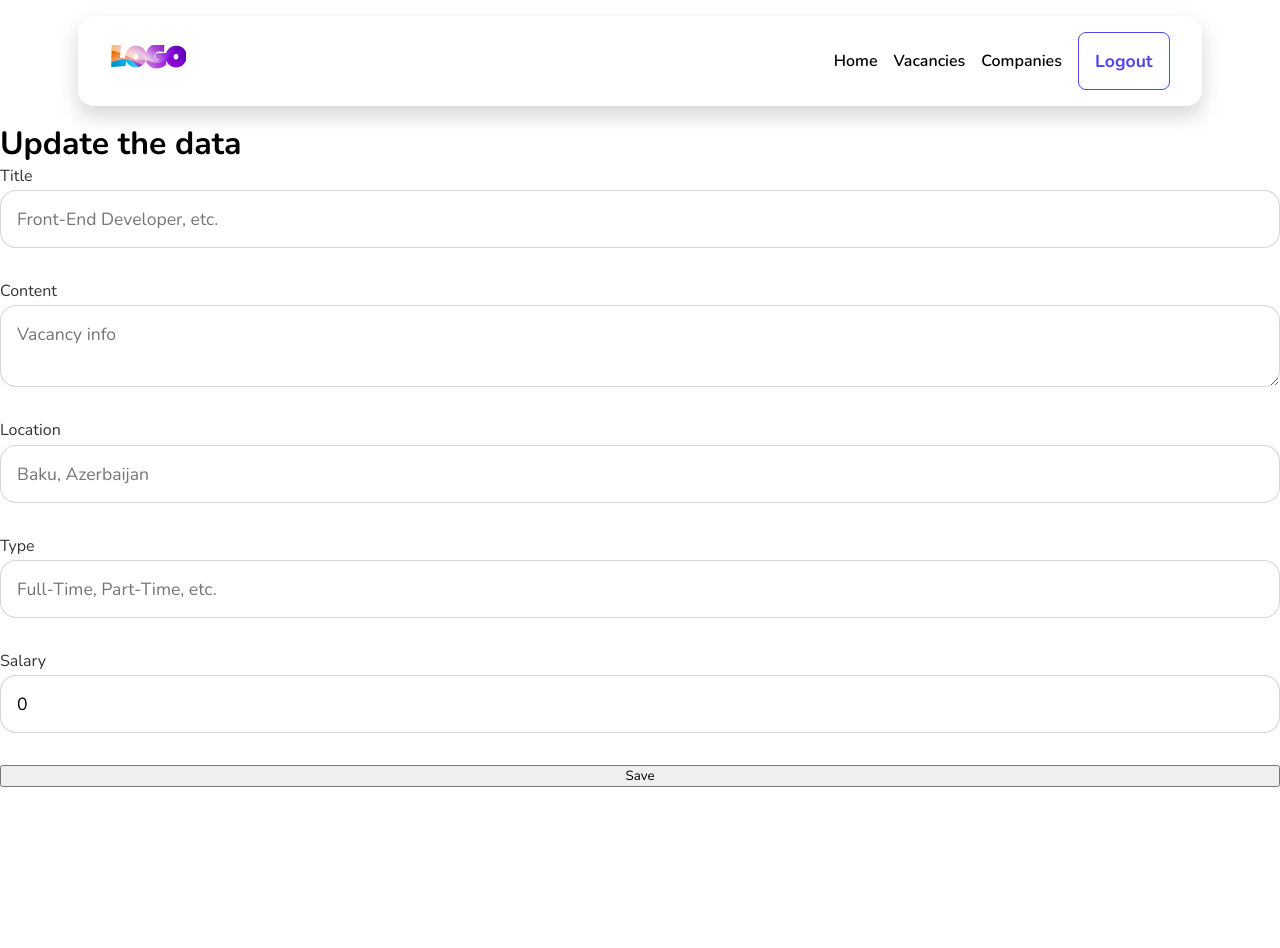
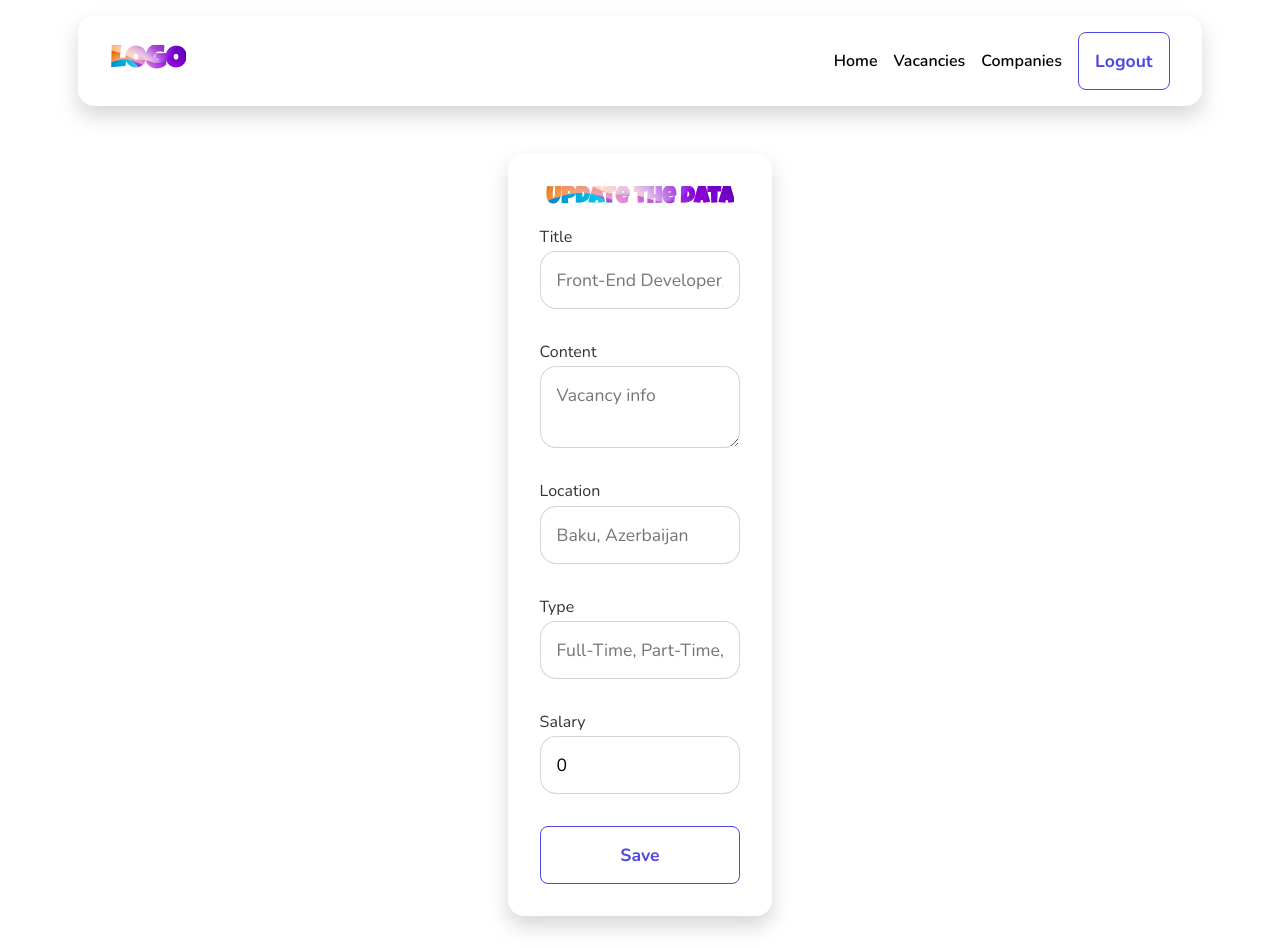
Before and after one commit to emilabbasov06/japp_api, a React (Vite) app in the folder client/: page /edit in a window 1280 px wide. Before the commit the page ends 800 px from the top, so only its background shows below. Built offline with nearby package versions, Linux system fonts and the light colour scheme; sample sign-in values are in the browser's storage.

Commit message:
wrote css styles for crud operation pages

```diff
--- a/client/src/index.css
+++ b/client/src/index.css
@@ -354,478 +354,7 @@ p {
 
 
 
-/*
-body {
-  overflow-x: hidden;
-  background-size: cover;
-  background-repeat: no-repeat;
-  background-position: center;
-  background-attachment: fixed;
-}
-
-.heading {
-  background: url('./assets/images/background.jpg');
-  background-repeat: no-repeat;
-  background-position: center;
-  background-size: cover;
-  font-family: 'Luckiest Guy', sans-serif;
-  font-size: 6rem;
-  -webkit-background-clip: text;
-  -moz-background-clip: text;
-  -webkit-text-fill-color: transparent;
-}
-
-.heading-h1 {
-  background: url('./assets/images/background.jpg');
-  background-repeat: no-repeat;
-  background-position: center;
-  background-size: cover;
-  font-family: 'Luckiest Guy', sans-serif;
-  font-size: 4rem;
-  -webkit-background-clip: text;
-  -moz-background-clip: text;
-  -webkit-text-fill-color: transparent;
-}
-
-.heading-h2 {
-  background: url('./assets/images/background.jpg');
-  background-repeat: no-repeat;
-  background-position: center;
-  background-size: cover;
-  font-family: 'Luckiest Guy', sans-serif;
-  font-size: 3rem;
-  -webkit-background-clip: text;
-  -moz-background-clip: text;
-  -webkit-text-fill-color: transparent;
-}
-
-.button {
-  padding: 1rem 2rem;
-  background: none;
-  border: 1px solid #4f46e5;
-  color: #4f46e5;
-  border-radius: 1rem;
-  font-size: 1rem;
-  font-weight: 700;
-  transition: 0.5s all;
-  cursor: pointer;
-}
-
-.button:hover {
-  background-color: #4f46e5;
-  color: #fff;
-  box-shadow: 0 10px 20px rgba(197, 197, 197, 0.712);
-}
-
-header,
-main {
-  padding: 2rem;
-  display: flex;
-  align-items: center;
-  justify-content: center;
-}
-
-header>div {
-  width: 90%;
-  display: flex;
-  align-items: center;
-  justify-content: space-between;
-  box-shadow: 0 10px 20px rgba(197, 197, 197, 0.712);
-  border-radius: 1rem;
-  padding: 1rem 2rem;
-}
-
-.search {
-  box-shadow: 0 10px 20px rgba(197, 197, 197, 0.712);
-  width: 80%;
-  padding: 1rem;
-  font-size: 1.5rem;
-  border: none;
-  border-radius: 1rem;
-}
-
-header .logo {
-  font-size: 2rem;
-}
-
-header nav ul {
-  display: flex;
-  align-items: center;
-  justify-content: space-between;
-  list-style: none;
-  gap: 2rem;
-}
-
-header nav ul li a {
-  text-decoration: none;
-  color: #000;
-  transition: 0.5s all;
-  font-weight: 600;
-}
-
-header nav ul li a:hover {
-  color: rgb(109, 58, 156);
-}
-
-main>div {
-  width: 90%;
-  height: 70vh;
-  display: flex;
-  align-items: center;
-  justify-content: space-between;
-  border-radius: 1rem;
-  padding: 1rem 2rem;
-}
-
-.welcome,
-.welcome-img {
-  width: calc(100% / 2);
-  display: flex;
-  align-items: center;
-  justify-content: center;
-}
-
-.welcome-img {
-  padding: 2rem;
-  border: none;
-  border-radius: 20rem;
-}
-
-.welcome {
-  flex-direction: column;
-  gap: 1rem;
-}
-
-.btn_div {
-  width: 100%;
-}
-
-main p {
-  font-size: 1.1rem;
-}
-
-section {
-  display: flex;
-  align-items: center;
-  justify-content: center;
-}
-
-section>div {
-  width: 90%;
-  height: 70vh;
-  display: flex;
-  align-items: center;
-  justify-content: space-between;
-  border-radius: 1rem;
-  padding: 1rem 2rem;
-}
-
-.content_one,
-.human_one,
-.human_two,
-.content_two {
-  width: calc(100% / 2);
-  display: flex;
-  align-items: center;
-  justify-content: center;
-}
-
-.content_one,
-.content_two {
-  flex-direction: column;
-  justify-content: flex-start;
-  align-items: flex-start;
-  padding: 1rem;
-  gap: 2rem;
-}
-
-.content_one ul {
-  font-size: 1.2rem;
-  list-style-position: inside;
-  display: flex;
-  flex-direction: column;
-  gap: 1rem;
-}
-
-.content_one span {
-  font-weight: bold;
-}
-
-.human_one {
-  padding: 2rem;
-  border: none;
-}
-
-.heros {
-  display: flex;
-  flex-direction: column;
-  align-items: center;
-  justify-content: center;
-  gap: 10rem;
-}
-
-
-
-
-
-
-
-.login-card {
-  background: #ffffff;
-  padding: 2rem;
-  border-radius: 12px;
-  box-shadow: 0 10px 20px rgba(197, 197, 197, 0.712);
-  width: 350px;
-  text-align: center;
-}
-
-.login-title {
-  font-size: 1.5rem;
-  font-weight: bold;
-  margin-bottom: 5px;
-}
-
-.login-subtitle {
-  color: #666;
-  margin-bottom: 1rem;
-}
-
-.input-group {
-  display: flex;
-  flex-direction: column;
-  text-align: left;
-  margin-bottom: 1rem;
-}
-
-.input-group label {
-  font-size: 0.9rem;
-  font-weight: 600;
-  margin-bottom: 5px;
-}
-
-.input-group input {
-  padding: 10px;
-  border: 1px solid #ddd;
-  border-radius: 8px;
-  font-size: 1rem;
-  outline: none;
-}
-
-.login-button {
-  background: #4f46e5;
-  color: white;
-  padding: 10px;
-  font-size: 1rem;
-  border: none;
-  border-radius: 8px;
-  cursor: pointer;
-  width: 100%;
-  margin-top: 10px;
-}
-
-.login-footer {
-  font-size: 0.9rem;
-  margin-top: 10px;
-}
-
-.login-footer a {
-  color: #4f46e5;
-  font-weight: bold;
-  text-decoration: none;
-}
-
-.form_c {
-  width: 90%;
-  display: flex;
-  align-items: center;
-  justify-content: center;
-}
-
-.signup-card {
-  background: #ffffff;
-  padding: 2rem;
-  border-radius: 12px;
-  box-shadow: 0 10px 20px rgba(197, 197, 197, 0.712);
-  width: 350px;
-  text-align: center;
-}
-
-.signup-title {
-  font-size: 1.5rem;
-  font-weight: bold;
-  margin-bottom: 5px;
-}
-
-.signup-subtitle {
-  color: #666;
-  margin-bottom: 1rem;
-}
-
-.input-group {
-  display: flex;
-  flex-direction: column;
-  text-align: left;
-  margin-bottom: 1rem;
-}
-
-.input-group label {
-  font-size: 0.9rem;
-  font-weight: 600;
-  margin-bottom: 5px;
-}
-
-.input-group input,
-textarea {
-  padding: 10px;
-  border: 1px solid #ddd;
-  border-radius: 8px;
-  font-size: 1rem;
-  outline: none;
-}
-
-.signup-button {
-  background: #4f46e5;
-  color: white;
-  padding: 10px;
-  font-size: 1rem;
-  border: none;
-  border-radius: 8px;
-  cursor: pointer;
-  width: 100%;
-  margin-top: 10px;
-}
-
-.signup-footer {
-  font-size: 0.9rem;
-  margin-top: 10px;
-}
-
-.signup-footer a {
-  color: #4f46e5;
-  font-weight: bold;
-  text-decoration: none;
-}
-
-
-.vacancies,
-.companies {
-  background: url(./assets/images/background.jpg);
-  background-size: cover;
-  background-position: center;
-  background-repeat: no-repeat;
-  background-attachment: fixed;
-  box-shadow: 0 10px 20px rgba(197, 197, 197, 0.712);
-  padding: 3rem;
-  border-radius: 4rem;
-  width: 90%;
-  display: flex;
-  align-items: center;
-  justify-content: center;
-  gap: 3rem;
-  flex-wrap: wrap;
-}
-
-.v_card {
-  width: calc(80% / 2);
-  height: 200px;
-  display: flex;
-  align-items: center;
-  justify-content: center;
-}
-
-.v_card h2,
-.v_card p,
-.v_card .btn_div {
-  height: calc(100% / 3);
-}
-
-.vac_content {
-  text-align: left;
-  overflow: hidden;
-  margin-bottom: 1rem;
-}
-
-.v_page {
-  padding: 3rem;
-  gap: 3rem;
-  display: flex;
-  flex-direction: column;
-  align-items: center;
-  justify-content: center;
-}
-
-.v_det {
-  display: flex;
-  flex-direction: column;
-  padding: 3rem;
-}
-
-.v_det p {
-  font-size: 1.5rem;
-}
-
-
-.modal-overlay {
-  position: fixed;
-  top: 0;
-  left: 0;
-  width: 100%;
-  height: 100%;
-  background: rgba(0, 0, 0, 0.5);
-  display: flex;
-  align-items: center;
-  justify-content: center;
-}
-
-.modal-content span {
-  font-weight: bold;
-}
-
-.modal-content {
-  background: white;
-  padding: 20px;
-  border-radius: 10px;
-  width: 40%;
-  box-shadow: 0 4px 10px rgba(0, 0, 0, 0.3);
-}
-
-.modal-content h2 {
-  margin-bottom: 10px;
-}
-
-.modal-content p {
-  margin-bottom: 15px;
-}
-
-.modal-content button {
-  background: #4f46e5;
-  color: white;
-  border: 1px solid #4f46e5;
-  padding: 10px 20px;
-  border-radius: 5px;
-  cursor: pointer;
-  transition: 0.5s all;
-}
-
-.modal-content button:hover {
-  background: none;
-  color: #4f46e5;
-}
-
-.job-particles {
-  display: flex;
-  align-items: center;
-  justify-content: space-between;
-}
-
-.job-particles p {
-  display: flex;
-  align-items: center;
-  justify-content: center;
-  gap: 0.2rem;
-  font-size: 1.1rem;
-  font-weight: bold;
-}
+/* Dashboard.jsx (CSS Styles) -> STARTING POINT */
 
 .dashboard {
   display: flex;
@@ -901,11 +430,8 @@ th {
   background-color: #4e46e591;
 }
 
-.logo {
-  text-decoration: none;
-}
-
 .top {
+  width: 90%;
   display: flex;
   align-items: start;
   justify-content: center;
@@ -988,4 +514,13 @@ th {
 .update form textarea {
   width: 100%;
 }
-  */
+
+/* Dashboard.jsx (CSS Styles) -> ENDING POINT */
+
+
+
+/* WHOLE-RESPONSIVE DESIGN -> STARTING POINT */
+
+/* ------------------------------- */
+
+/* WHOLE-RESPONSIVE DESIGN -> ENDING POINT */
--- a/client/src/pages/Create.jsx
+++ b/client/src/pages/Create.jsx
@@ -58,9 +58,11 @@ const Update = () => {
 
 
   return (
-    <main>
-      <div className='update'>
-        <h1 className='heading'>Create the vacancy</h1>
+    <section className="container-parent">
+      <div className="container box-shadow-none container-center">
+        <div className='card'>
+          <div className='card-info'>
+            <h1 className='bg-text'>Create the vacancy</h1>
             <form onSubmit={handleCreateSubmit}>
 
               <div className="input-group">
@@ -137,13 +139,15 @@ const Update = () => {
 
               <button
                 type="submit"
-            className="signup-button"
+                className="button"
               >
                 Post
               </button>
             </form>
           </div>
-    </main>
+        </div>
+      </div>
+    </section>
   );
 };
 
--- a/client/src/pages/Dashboard.jsx
+++ b/client/src/pages/Dashboard.jsx
@@ -96,7 +96,7 @@ const Dashboard = () => {
     <section className="dashboard">
       <div className="top">
         <div className="stats">
-          <h2 className="heading-h2">Application statistics</h2>
+          <h2 className="bg-text font-2">Application statistics</h2>
           <div className="stat_one">
             <MdWork size={50} color="#4f46e5" />
             <div>
@@ -107,7 +107,7 @@ const Dashboard = () => {
         </div>
 
         <div className="categories">
-          <h2 className="heading-h2">Categories</h2>
+          <h2 className="bg-text font-2">Categories</h2>
           <div>
             <table>
               <thead>
@@ -131,7 +131,7 @@ const Dashboard = () => {
 
       <div className="stats">
         <div className="posted-jobs">
-          <h2 className="heading-h2">Posted Jobs</h2>
+          <h2 className="bg-text font-2">Posted Jobs</h2>
           <div className="crud">
             <button onClick={() => newJob()} className="button">
               <IoMdAdd size={30} /> New Job
--- a/client/src/pages/Update.jsx
+++ b/client/src/pages/Update.jsx
@@ -51,9 +51,11 @@ const Update = () => {
   };
 
   return (
-    <main>
-      <div className='update'>
-        <h1 className='heading'>Update the data</h1>
+    <section className="container-parent">
+      <div className="container box-shadow-none container-center">
+        <div className='card'>
+          <div className='card-info'>
+            <h1 className='bg-text'>Update the data</h1>
             <form onSubmit={handleEditSubmit}>
 
               <div className="input-group">
@@ -108,13 +110,15 @@ const Update = () => {
 
               <button
                 type="submit"
-            className="signup-button"
+                className="button"
               >
                 Save
               </button>
             </form>
           </div>
-    </main>
+        </div>
+      </div>
+    </section>
   );
 };
 
```
Lines whose indentation alone changed are shown as unchanged.
